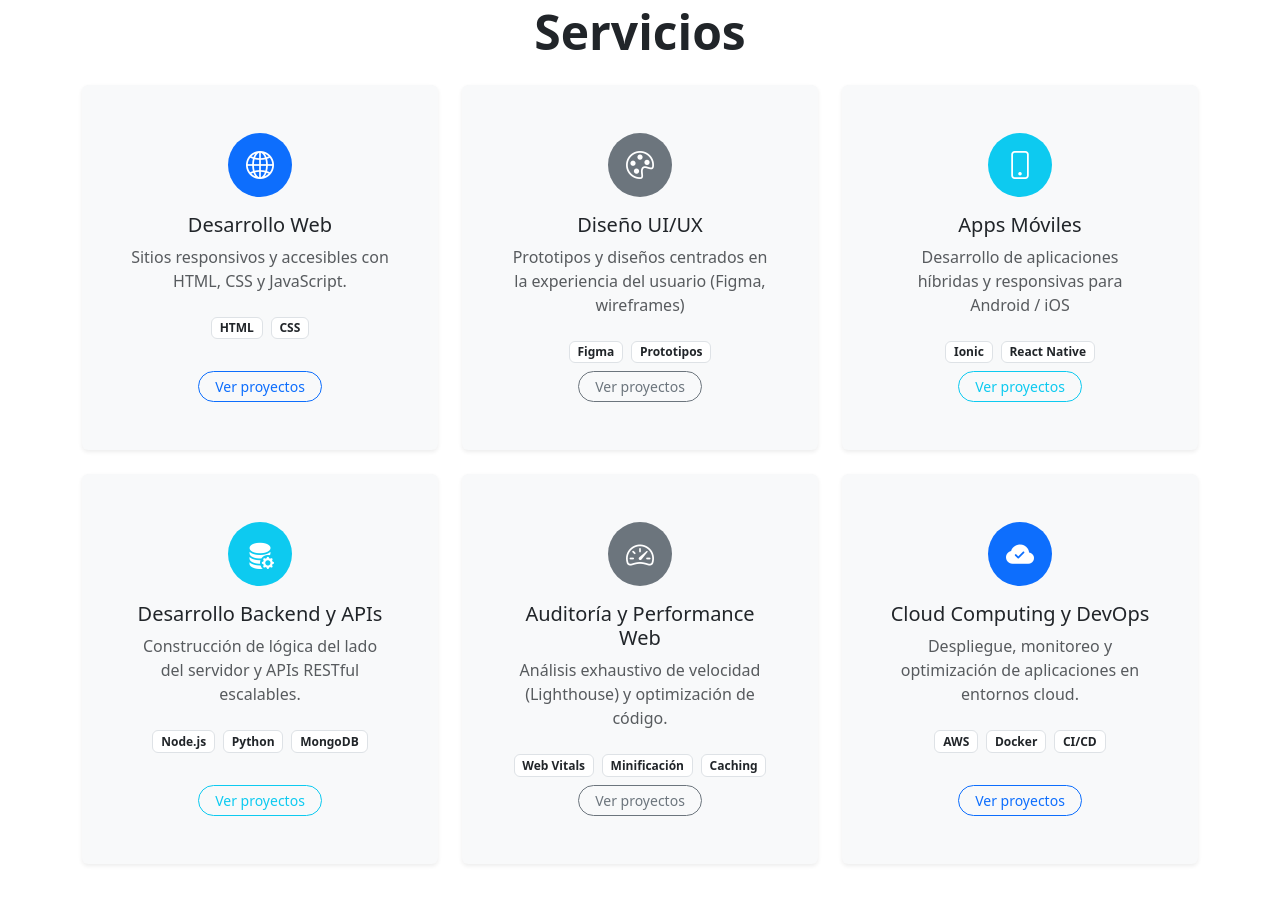
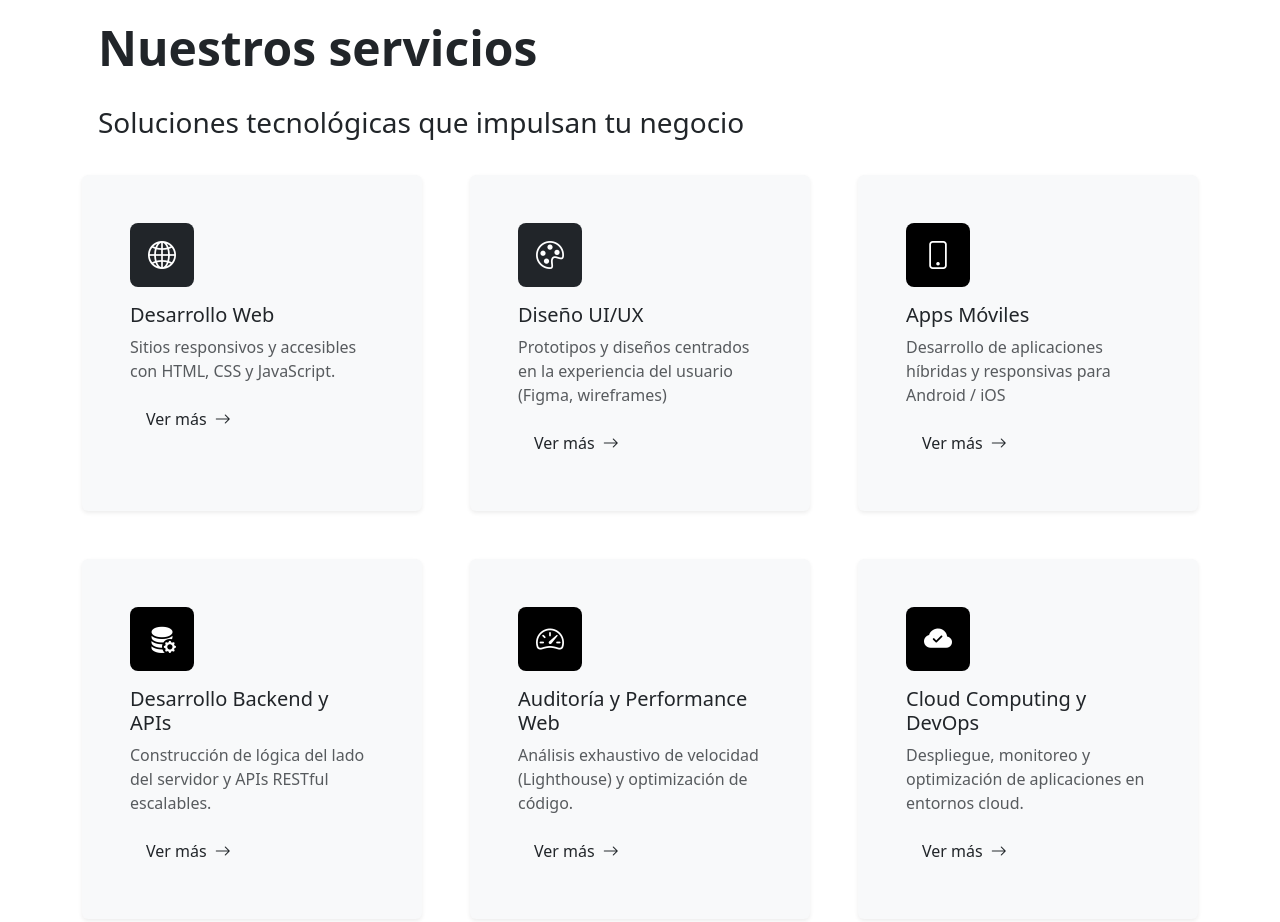
Before and after one commit to merlynt/PortafolioDWA, a plain HTML site: page index.html in a window 1280 px wide. Shown: the part 1579-2501 px from the top of the page. Drawn offline with nearby package versions, Linux system fonts and the light colour scheme.

Commit message:
arreglos de los servicios

```diff
--- a/CSS/style.css
+++ b/CSS/style.css
@@ -8,3 +8,13 @@
     height: 110px;
     object-fit: contain;
 }
+
+.card-zoom {
+    transition: transform 0.3s ease-in-out;
+}
+
+.card-zoom:hover {
+    transform: scale(1.05);
+    box-shadow: 0 10px 20px rgba(0, 0, 0, 0.2);
+    z-index: 10;
+}
--- a/index.html
+++ b/index.html
@@ -56,8 +56,8 @@
                     <div class="position-absolute top-0 start-0 w-100 h-100 bg-dark bg-opacity-75"></div>
 
                     <div
-                        class="position-absolute top-50 start-50 translate-middle text-center text-white p-4 p-md-5 mx-auto w-auto">
-                        <h1 class="display-5 display-md-3 fw-bold mb-4"
+                        class="position-absolute top-50 start-50 translate-middle text-white p-4 p-md-5 mx-auto w-auto">
+                        <h1 class="display-5 display-md-3 fw-bold mb-4 text-center"
                             style="text-shadow: 2px 2px 2px rgba(152,152,152,0.7);">
                             Tu próximo gran proyecto digital nace con TechBuild
                         </h1>
@@ -84,8 +84,8 @@
                     <div class="position-absolute top-0 start-0 w-100 h-100 bg-dark bg-opacity-75"></div>
 
                     <div
-                        class="position-absolute top-50 start-50 translate-middle text-center text-white p-4 p-md-5 mx-auto w-auto">
-                        <h1 class="display-5 display-md-3 fw-bold mb-4"
+                        class="position-absolute top-50 start-50 translate-middle text-white p-4 p-md-5 mx-auto w-auto">
+                        <h1 class="display-5 display-md-3 fw-bold mb-4 text-center "
                             style="text-shadow: 2px 2px 2px rgba(152,152,152,0.7);">
                             Impulsa tu presencia digital con nuestro equipo creativo
                         </h1>
@@ -112,8 +112,8 @@
                     <div class="position-absolute top-0 start-0 w-100 h-100 bg-dark bg-opacity-75"></div>
 
                     <div
-                        class="position-absolute top-50 start-50 translate-middle text-center text-white p-4 p-md-5 mx-auto w-auto">
-                        <h1 class="display-5 display-md-3 fw-bold mb-4"
+                        class="position-absolute top-50 start-50 translate-middle text-white p-4 p-md-5 mx-auto w-auto">
+                        <h1 class="display-5 display-md-3 fw-bold mb-4 text-center"
                             style="text-shadow: 2px 2px 2px rgba(152,152,152,0.7);">
                             Creamos soluciones que conectan con tus usuarios
                         </h1>
@@ -165,7 +165,7 @@
                             style="text-shadow: 2px 2px 2px rgba(152, 152, 152, 0.7);">Transformando ideas en realidad
                             digital</h1>
 
-                        <p data-aos="fade" data-aos-duration="1000" data-aos-delay="300" class="lead mb-4 fs-3 ">Lorem
+                        <p data-aos="fade" data-aos-duration="1000" data-aos-delay="300" class="lead mb-4 fs-3">Lorem
                             ipsum dolor sit amet, consectetur adipiscing elit, sed do eiusmod tempor incididunt ut
                             labore et dolore..</p>
 
@@ -173,19 +173,19 @@
                     <div class="row g-3 w-75 mx-auto ">
                         <div class="col-12 col-sm-4">
                             <div class="bg-info rounded-3 text-center p-2 text-light shadow-sm">
-                                <p class="h3 mb-0">+100</p>
+                                <p class="h3 mb-0 counter-number" data-target="100">100</p>
                                 <p class="fs-5 mb-0">clientes</p>
                             </div>
                         </div>
                         <div class="col-12 col-sm-4">
                             <div class="bg-info rounded-3 text-center p-2 text-light shadow-sm">
-                                <p class="h3 mb-0">+50</p>
+                                <p class="h3 mb-0 counter-number" data-target="50">50</p>
                                 <p class="fs-5 mb-0">proyectos</p>
                             </div>
                         </div>
                         <div class="col-12 col-sm-4">
                             <div class="bg-info rounded-3 text-center p-2 text-light shadow-sm">
-                                <p class="h3 mb-0">+20</p>
+                                <p class="h3 mb-0 counter-number" data-target="20">20</p>
                                 <p class="fs-5 mb-0">países</p>
                             </div>
                         </div>
@@ -202,159 +202,128 @@
     </section>
 
     <section class="container my-4 py-5">
-        <h2 class="display-5 text-center fw-bold mb-4">Servicios</h2>
-        <div class="row g-4">
+        <div class="p-3 ">
+            <h2 class="display-5 fw-bold mb-4">Nuestros servicios</h2>
+            <p class="fs-3">Soluciones tecnológicas que impulsan tu negocio</p>
+        </div>
+        <div class="row g-5">
             <div class="col-12 col-md-6 col-lg-4">
-                <div class="card bg-light border-0 h-100 shadow-sm">
-                    <div class="card-body text-center d-flex flex-column p-5">
+                <div class="card card-zoom bg-light border-0 h-100 shadow-sm">
+                    <div class="card-body d-flex flex-column p-5">
                         <div class="mb-3">
                             <div
-                                class="rounded-circle bg-primary text-white d-inline-flex align-items-center justify-content-center icon-circle">
+                                class=" rounded-3 bg-dark text-white d-inline-flex align-items-center justify-content-center icon-circle">
                                 <i class="bi bi-globe2 fs-3" aria-hidden="true"></i>
                             </div>
                         </div>
                         <h5 class="card-title">Desarrollo Web</h5>
                         <p class="card-text text-muted">Sitios responsivos y accesibles con HTML, CSS y JavaScript.</p>
-                        <div class="d-flex justify-content-center gap-2 my-2">
-                            <span class="badge bg-white text-dark border">HTML</span>
-                            <span class="badge bg-white text-dark border">CSS</span>
-                        </div>
-                        <div class="d-flex justify-content-center mt-auto">
-                            <a href="portafolio.html" class="btn btn-outline-primary btn-sm px-3 rounded-pill">
-                                Ver proyectos
+                        <a href="portafolio.html" class="btn border-0 d-inline-flex align-items-center gap-2 px-3 py-2">
+                            Ver más
+                            <i class="bi bi-arrow-right"></i>
                         </a>
-                        </div>
                     </div>
                 </div>
             </div>
 
             <div class="col-12 col-md-6 col-lg-4">
-                <div class="card bg-light border-0 h-100 shadow-sm">
-                    <div class="card-body text-center d-flex flex-column p-5">
+                <div class="card card-zoom bg-light border-0 h-100 shadow-sm">
+                    <div class="card-body d-flex flex-column p-5">
                         <div class="mb-3">
                             <div
-                                class="rounded-circle bg-secondary text-white d-inline-flex align-items-center justify-content-center icon-circle">
+                                class="rounded-3 bg-dark text-white d-inline-flex align-items-center justify-content-center icon-circle">
                                 <i class="bi bi-palette fs-3" aria-hidden="true"></i>
                             </div>
                         </div>
                         <h5 class="card-title">Diseño UI/UX</h5>
                         <p class="card-text text-muted">Prototipos y diseños centrados en la experiencia del usuario
                             (Figma, wireframes)</p>
-                        <div class="d-flex justify-content-center gap-2 my-2">
-                            <span class="badge bg-white text-dark border">Figma</span>
-                            <span class="badge bg-white text-dark border">Prototipos</span>
-                        </div>
-                        <div class="d-flex justify-content-center mt-auto">
-                            <a href="portafolio.html" class="btn btn-outline-secondary btn-sm px-3 rounded-pill">
-                                Ver proyectos
+                        <a href="portafolio.html" class="btn border-0 d-inline-flex align-items-center gap-2 px-3 py-2">
+                            Ver más
+                            <i class="bi bi-arrow-right"></i>
                         </a>
-                        </div>
                     </div>
                 </div>
             </div>
 
             <div class="col-12 col-md-6 col-lg-4">
-                <div class="card bg-light border-0 h-100 shadow-sm">
-                    <div class="card-body text-center d-flex flex-column p-5">
+                <div class="card card-zoom bg-light border-0 h-100 shadow-sm">
+                    <div class="card-body d-flex flex-column p-5">
                         <div class="mb-3">
                             <div
-                                class="rounded-circle bg-info text-white d-inline-flex align-items-center justify-content-center icon-circle">
+                                class="rounded-3 bg-black text-white d-inline-flex align-items-center justify-content-center icon-circle">
                                 <i class="bi bi-phone fs-3" aria-hidden="true"></i>
                             </div>
                         </div>
                         <h5 class="card-title">Apps Móviles</h5>
                         <p class="card-text text-muted">Desarrollo de aplicaciones híbridas y responsivas para Android /
                             iOS</p>
-                        <div class="d-flex justify-content-center gap-2 my-2">
-                            <span class="badge bg-white text-dark border">Ionic</span>
-                            <span class="badge bg-white text-dark border">React Native</span>
-                        </div>
-                        <div class="d-flex justify-content-center mt-auto">
-                            <a href="portafolio.html" class="btn btn-outline-info btn-sm px-3 rounded-pill">
-                                Ver proyectos
+                        <a href="portafolio.html" class="btn border-0 d-inline-flex align-items-center gap-2 px-3 py-2">
+                            Ver más
+                            <i class="bi bi-arrow-right"></i>
                         </a>
                     </div>
                 </div>
             </div>
-            </div>
             <div class="col-12 col-md-6 col-lg-4">
-                <div class="card bg-light border-0 h-100 shadow-sm">
-                    <div class="card-body text-center d-flex flex-column p-5">
+                <div class="card card-zoom bg-light border-0 h-100 shadow-sm">
+                    <div class="card-body d-flex flex-column p-5">
                         <div class="mb-3">
                             <div
-                                class="rounded-circle bg-info text-white d-inline-flex align-items-center justify-content-center icon-circle">
+                                class="rounded-3 bg-black text-white d-inline-flex align-items-center justify-content-center icon-circle">
                                 <i class="bi bi-database-fill-gear fs-3" aria-hidden="true"></i>
                             </div>
                         </div>
                         <h5 class="card-title">Desarrollo Backend y APIs</h5>
                         <p class="card-text text-muted">Construcción de lógica del lado del servidor y APIs RESTful
                             escalables.</p>
-                        <div class="d-flex justify-content-center gap-2 my-2">
-                            <span class="badge bg-white text-dark border">Node.js</span>
-                            <span class="badge bg-white text-dark border">Python</span>
-                            <span class="badge bg-white text-dark border">MongoDB</span>
-                        </div>
-                        <div class="d-flex justify-content-center mt-auto">
-                            <a href="portafolio.html" class="btn btn-outline-info btn-sm px-3 rounded-pill">
-                                Ver proyectos
+                        <a href="portafolio.html" class="btn border-0 d-inline-flex align-items-center gap-2 px-3 py-2">
+                            Ver más
+                            <i class="bi bi-arrow-right"></i>
                         </a>
                     </div>
                 </div>
             </div>
-            </div>
             <div class="col-12 col-md-6 col-lg-4">
-                <div class="card bg-light border-0 h-100 shadow-sm">
-                    <div class="card-body text-center d-flex flex-column p-5">
+                <div class="card card-zoom bg-light border-0 h-100 shadow-sm">
+                    <div class="card-body d-flex flex-column p-5">
                         <div class="mb-3">
                             <div
-                                class="rounded-circle bg-secondary text-white d-inline-flex align-items-center justify-content-center icon-circle">
+                                class="rounded-3 bg-black text-white d-inline-flex align-items-center justify-content-center icon-circle">
                                 <i class="bi bi-speedometer2 fs-3" aria-hidden="true"></i>
                             </div>
                         </div>
                         <h5 class="card-title">Auditoría y Performance Web</h5>
                         <p class="card-text text-muted">Análisis exhaustivo de velocidad (Lighthouse) y optimización de
                             código.</p>
-                        <div class="d-flex justify-content-center gap-2 my-2">
-                            <span class="badge bg-white text-dark border">Web Vitals</span>
-                            <span class="badge bg-white text-dark border">Minificación</span>
-                            <span class="badge bg-white text-dark border">Caching</span>
-                        </div>
-                        <div class="d-flex justify-content-center mt-auto">
-                            <a href="#" class="btn btn-outline-secondary btn-sm px-3 rounded-pill">
-                                Ver proyectos
+                        <a href="portafolio.html" class="btn border-0 d-inline-flex align-items-center gap-2 px-3 py-2">
+                            Ver más
+                            <i class="bi bi-arrow-right"></i>
                         </a>
                     </div>
                 </div>
             </div>
-            </div>
             <div class="col-12 col-md-6 col-lg-4">
-                <div class="card bg-light border-0 h-100 shadow-sm">
-                    <div class="card-body text-center d-flex flex-column p-5">
+                <div class="card card-zoom bg-light border-0 h-100 shadow-sm">
+                    <div class="card-body d-flex flex-column p-5">
                         <div class="mb-3">
                             <div
-                                class="rounded-circle bg-primary text-white d-inline-flex align-items-center justify-content-center icon-circle">
+                                class="rounded-3 bg-black text-white d-inline-flex align-items-center justify-content-center icon-circle">
                                 <i class="bi bi-cloud-check-fill fs-3" aria-hidden="true"></i>
                             </div>
                         </div>
                         <h5 class="card-title">Cloud Computing y DevOps</h5>
                         <p class="card-text text-muted">Despliegue, monitoreo y optimización de aplicaciones en entornos
                             cloud.</p>
-                        <div class="d-flex justify-content-center gap-2 my-2">
-                            <span class="badge bg-white text-dark border">AWS</span>
-                            <span class="badge bg-white text-dark border">Docker</span>
-                            <span class="badge bg-white text-dark border">CI/CD</span>
-                        </div>
-                        <div class="d-flex justify-content-center mt-auto">
-                            <a href="portafolio.html" class="btn btn-outline-primary btn-sm px-3 rounded-pill">
-                                Ver proyectos
+                        <a href="portafolio.html" class="btn border-0 d-inline-flex align-items-center gap-2 px-3 py-2">
+                            Ver más
+                            <i class="bi bi-arrow-right"></i>
                         </a>
                     </div>
                 </div>
             </div>
         </div>
-        </div>
     </section>
-
 
     <footer class="bg-black text-white p-3">
         <div class="container px-4 pt-4">
@@ -400,6 +369,7 @@
     </script>
 
     <script src="js/main.js"></script>
+    <script src="js/counter.js"></script>
 
 </body>
 
```
Also changed, not shown: js/counter.js (added, +23 -0 lines), js/main.js (line endings or trailing spaces). Lines whose indentation alone changed are shown as unchanged.
